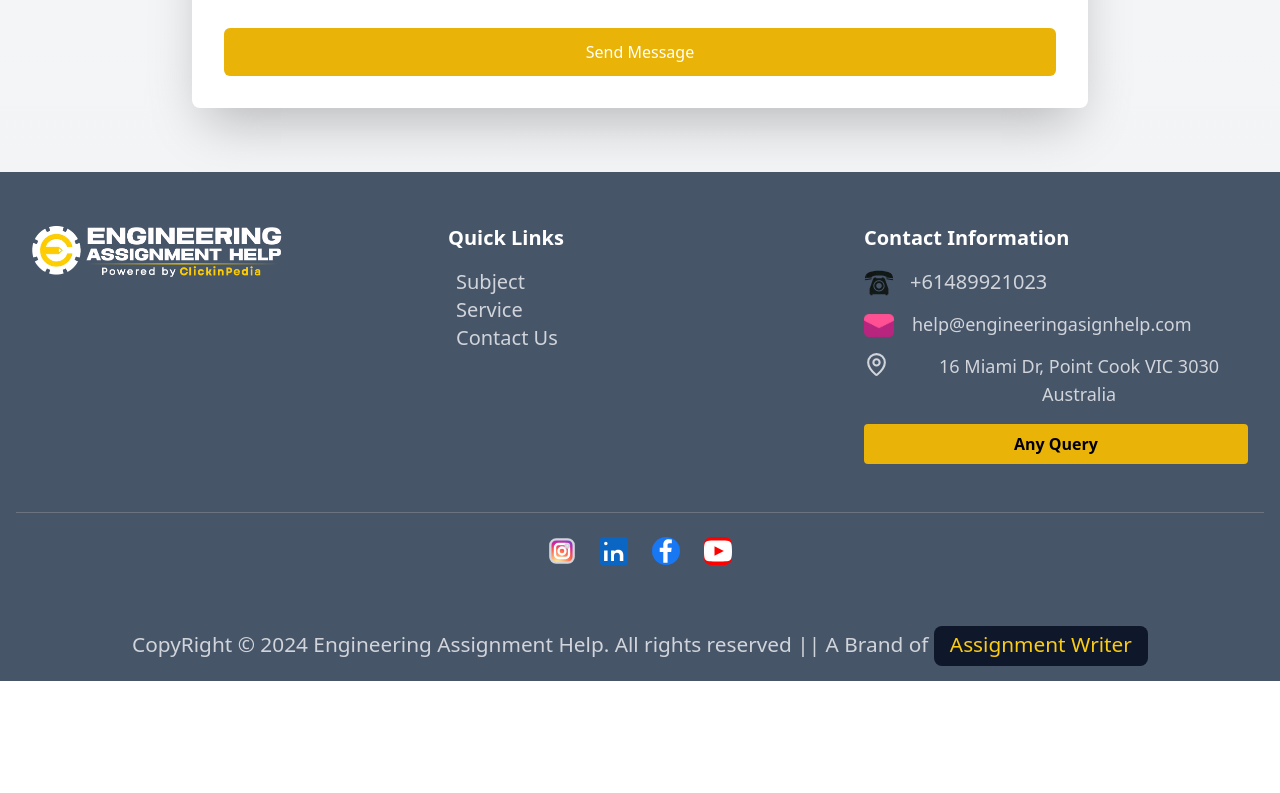
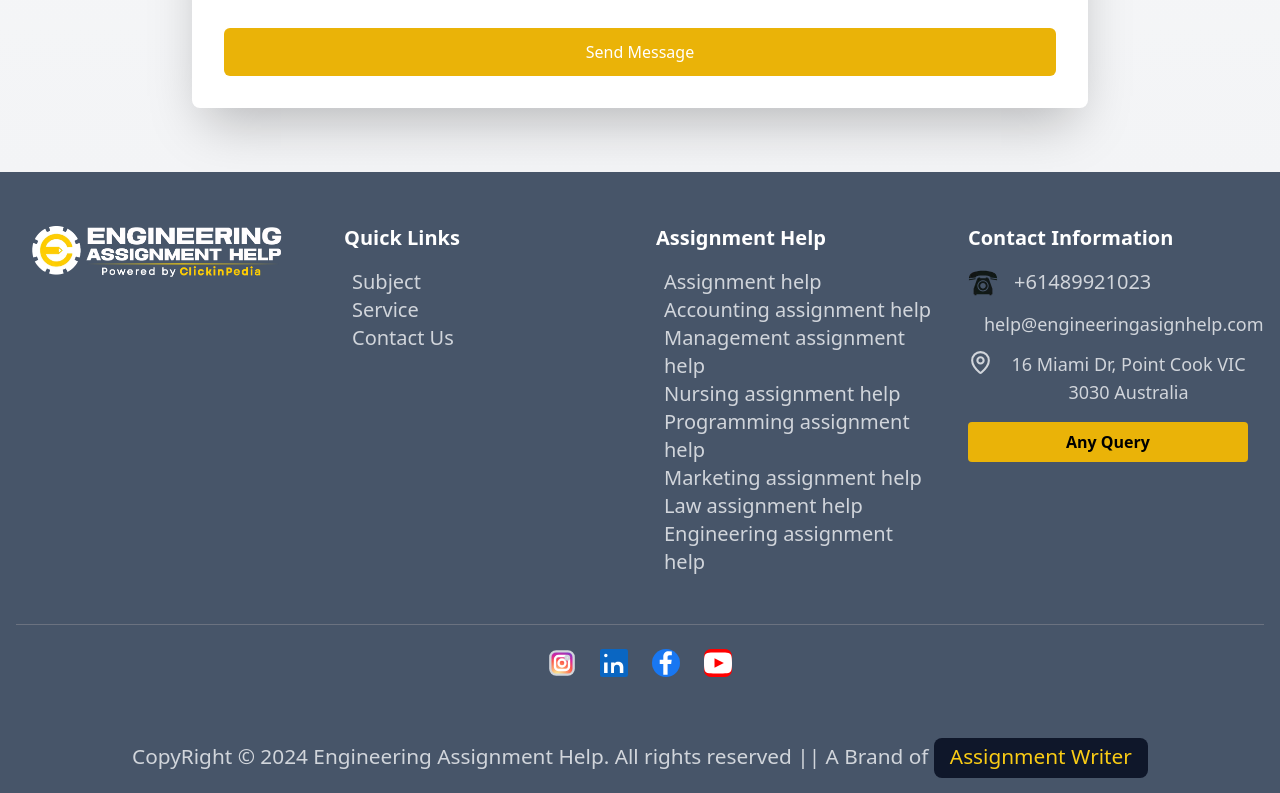
Before and after one commit to satendrasahani270/engineeringassignmenthelp.com, a React (Vite) app: page /contact in a window 1280 px wide. Shown: the part 772-1565 px from the top of the page. Before the commit the page ends 1453 px from the top, so only its background shows below. Built offline with nearby package versions, Linux system fonts and the light colour scheme.

Commit message:
footer updated with links

```diff
--- a/src/components/Footer.jsx
+++ b/src/components/Footer.jsx
@@ -1,4 +1,3 @@
-import React from "react";
 import { MapPin } from "lucide-react";
 import { Link as ScrollLink } from "react-scroll";
 import { Link as RouterLink, useLocation } from "react-router-dom";
@@ -130,7 +129,7 @@ const Footer = () => {
   return (
     <footer className="bg-slate-600 text-gray-300 pt-4 pb-2" id="contact">
       <div className="container mx-auto px-4">
-        <div className="grid grid-cols-1 sm:grid-cols-3 gap-8 mt-5 p-4">
+        <div className="grid grid-cols-1 sm:grid-cols-2 lg:grid-cols-4 gap-8 mt-5 p-4">
           <div className="lg:mb-0">
             <div className="flex items-center">
               <img
@@ -160,6 +159,78 @@ const Footer = () => {
                   className="hover:text-yellow-500 cursor-pointer"
                 >
                   Contact Us
+                </RouterLink>
+              </li>
+            </ul>
+          </div>
+
+          <div className="contactInfo">
+            <h3 className="text-xl font-bold mb-4 text-white">
+              Assignment Help
+            </h3>
+            <ul className="ml-2 text-xl">
+              <li>
+                <RouterLink
+                  to="/"
+                  className="hover:text-yellow-500 cursor-pointer"
+                >
+                  Assignment help
+                </RouterLink>
+              </li>
+              <li>
+                <RouterLink
+                  to="/"
+                  className="hover:text-yellow-500 cursor-pointer"
+                >
+                  Accounting assignment help
+                </RouterLink>
+              </li>
+              <li>
+                <RouterLink
+                  to="/"
+                  className="hover:text-yellow-500 cursor-pointer"
+                >
+                  Management assignment help
+                </RouterLink>
+              </li>
+              <li>
+                <RouterLink
+                  to="/"
+                  className="hover:text-yellow-500 cursor-pointer"
+                >
+                  Nursing assignment help
+                </RouterLink>
+              </li>
+              <li>
+                <RouterLink
+                  to="/"
+                  className="hover:text-yellow-500 cursor-pointer"
+                >
+                  Programming assignment help
+                </RouterLink>
+              </li>
+              <li>
+                <RouterLink
+                  to="/"
+                  className="hover:text-yellow-500 cursor-pointer"
+                >
+                  Marketing assignment help
+                </RouterLink>
+              </li>
+              <li>
+                <RouterLink
+                  to="/"
+                  className="hover:text-yellow-500 cursor-pointer"
+                >
+                  Law assignment help
+                </RouterLink>
+              </li>
+              <li>
+                <RouterLink
+                  to="/"
+                  className="hover:text-yellow-500 cursor-pointer"
+                >
+                  Engineering assignment help
                 </RouterLink>
               </li>
             </ul>
```
